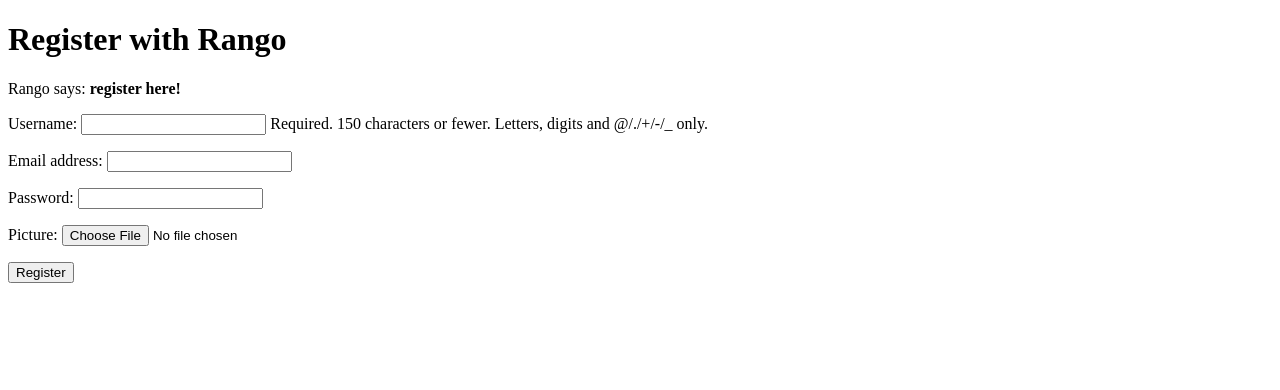
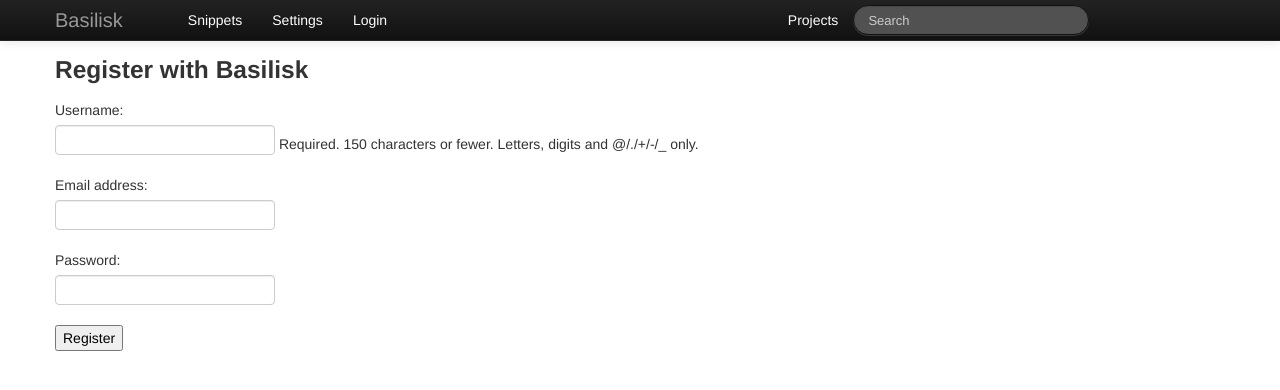
Before and after one commit to basilisk-pm/basilisk, a Django app: page /profiles/register/ in a window 1280 px wide. Shown: the top 390 px of the page. Run offline with Django 3.2, Linux system fonts and the light colour scheme.

Commit message:
Login/register emails done, updated navbar

```diff
--- a/basilisk_pm/static/custom.css
+++ b/basilisk_pm/static/custom.css
@@ -1,4 +1,9 @@
 .navbar-white {
+ position: fixed;
+  right: 0;
+  left: 0;
+  margin-bottom: 0;
+
   margin-top: 40px;
   background-color: #616161;
   background-image: -moz-linear-gradient(top, #616161, #616161);
--- a/basilisk_pm/templates/navbar.html
+++ b/basilisk_pm/templates/navbar.html
@@ -6,12 +6,20 @@
             <span class="icon-bar"></span>
             <span class="icon-bar"></span>
           </button>
-          <a class="brand" href="#">Username</a>
+	  {% if user.is_authenticated %}
+          <a class="brand" href="#">{{ user.username }}</a>
+	  {% else %}
+	  <a class="brand" href="#">Basilisk</a>
+	  {% endif %}
           <div class="span4 nav-collapse collapse">
             <ul class="nav">
               <li><a href="#">Snippets</a></li>
               <li><a href="#about">Settings</a></li>
-              <li><a href="#contact">Logout</a></li>
+	      {% if user.is_authenticated %}
+                <li><a href="/profiles/logout">Logout</a></li>
+              {% else %}
+                <li><a href="/profiles/login">Login</a></li>
+	      {% endif %}
             </ul>
           </div><!--/.nav-collapse -->
 	  <div class="span4 offset2">
--- a/basilisk_pm/templates/register.html
+++ b/basilisk_pm/templates/register.html
@@ -1,17 +1,15 @@
-<!DOCTYPE html>
-<html>
-    <head>
-        <title>Rango</title>
-    </head>
+{% extends "base.html" %}
 
-    <body>
-        <h1>Register with Rango</h1>
+{% block body %}
+<div class="container">
+
+        <h3>Register with Basilisk</h3>
 
         {% if registered %}
-        Rango says: <strong>thank you for registering!</strong>
+        Thank you for registering!
         <a href="/">Return to the homepage.</a><br />
         {% else %}
-        Rango says: <strong>register here!</strong><br />
+
 
         <form id="user_form" method="post" action="/profiles/register/"
                 enctype="multipart/form-data">
@@ -22,11 +20,9 @@
                  (<p>) element. This ensures each element appears on a new line,
                  making everything look neater. -->
             {{ user_form.as_p }}
-            {{ profile_form.as_p }}
-
             <!-- Provide a button to click to submit the form. -->
             <input type="submit" name="submit" value="Register" />
         </form>
         {% endif %}
-    </body>
-</html>
+</div>
+{% endblock %}
```
Also changed, not shown: basilisk_pm/templates/login.html (+8 -10 lines).
